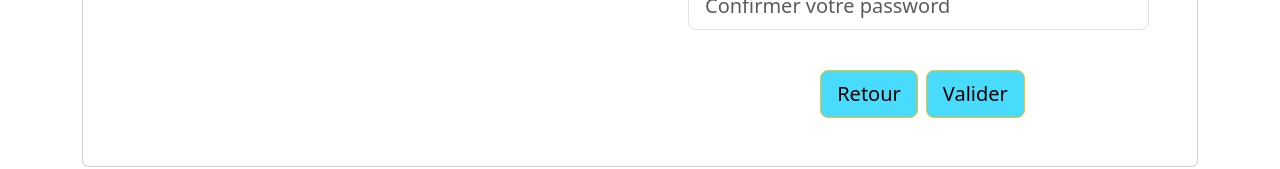
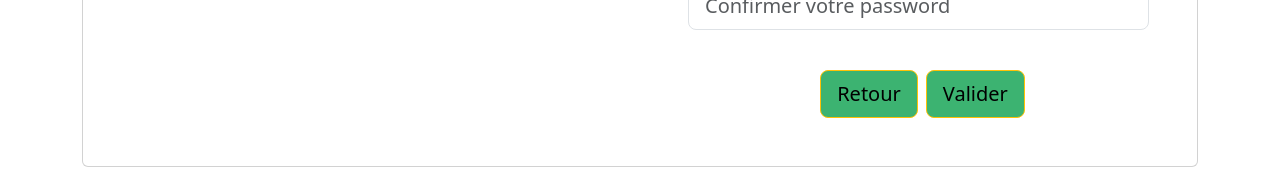
Before and after one commit to JRedxs/MSPR-BDD-B3, a React (Create React App) app in the folder MSPR-BDD-B3-WebApp/front/: page /Register in a window 1280 px wide. Shown: the part 691-860 px from the top of the page. Built offline with nearby package versions, Linux system fonts and the light colour scheme; some icons are missing.

Commit message:
fix: front register

```diff
--- a/MSPR-BDD-B3-WebApp/front/src/components/Register.js
+++ b/MSPR-BDD-B3-WebApp/front/src/components/Register.js
@@ -162,8 +162,8 @@ const Register = () => {
                                             </div>
                                         </div>
                                         <div className="d-flex justify-content-center pt-3">
-                                        <Link className="btn btn-warning btn-lg ms-2" type="button" style={{backgroundColor: '#48dbfb'}}  to="/Login">Retour</Link>
-                                            <button type="submit" className="btn btn-warning btn-lg ms-2" style={{backgroundColor: '#48dbfb'}}>Valider</button>
+                                        <Link className="btn btn-warning btn-lg ms-2" type="button" style={{backgroundColor: '#3CB371 '}}  to="/Login">Retour</Link>
+                                            <button type="submit" className="btn btn-warning btn-lg ms-2" style={{backgroundColor: '#3CB371 '}}>Valider</button>
                                         </div>
                                         {error && <p>{error}</p>}
                                         </form>
--- a/MSPR-BDD-B3-WebApp/front/src/styles/Header.css
+++ b/MSPR-BDD-B3-WebApp/front/src/styles/Header.css
@@ -25,6 +25,6 @@
 
 .navbar {
     background-color: #3CB371;
-    /* background-image: linear-gradient(to bottom, rgba(142, 129, 129, 0) 0%,rgba(255,255,255,1) 100%); */
+    box-shadow: 0px 1px 3px 10px  #3CB371 !important;
 
  }
```
